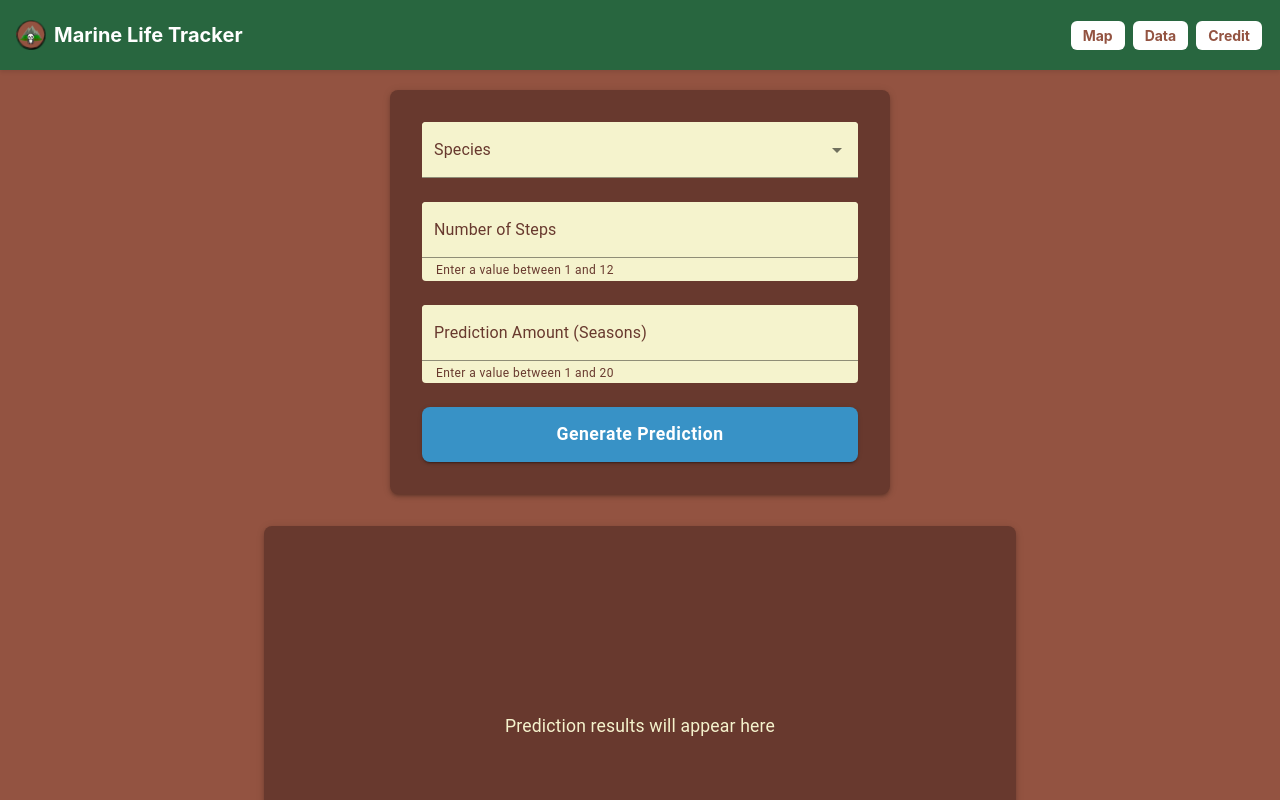
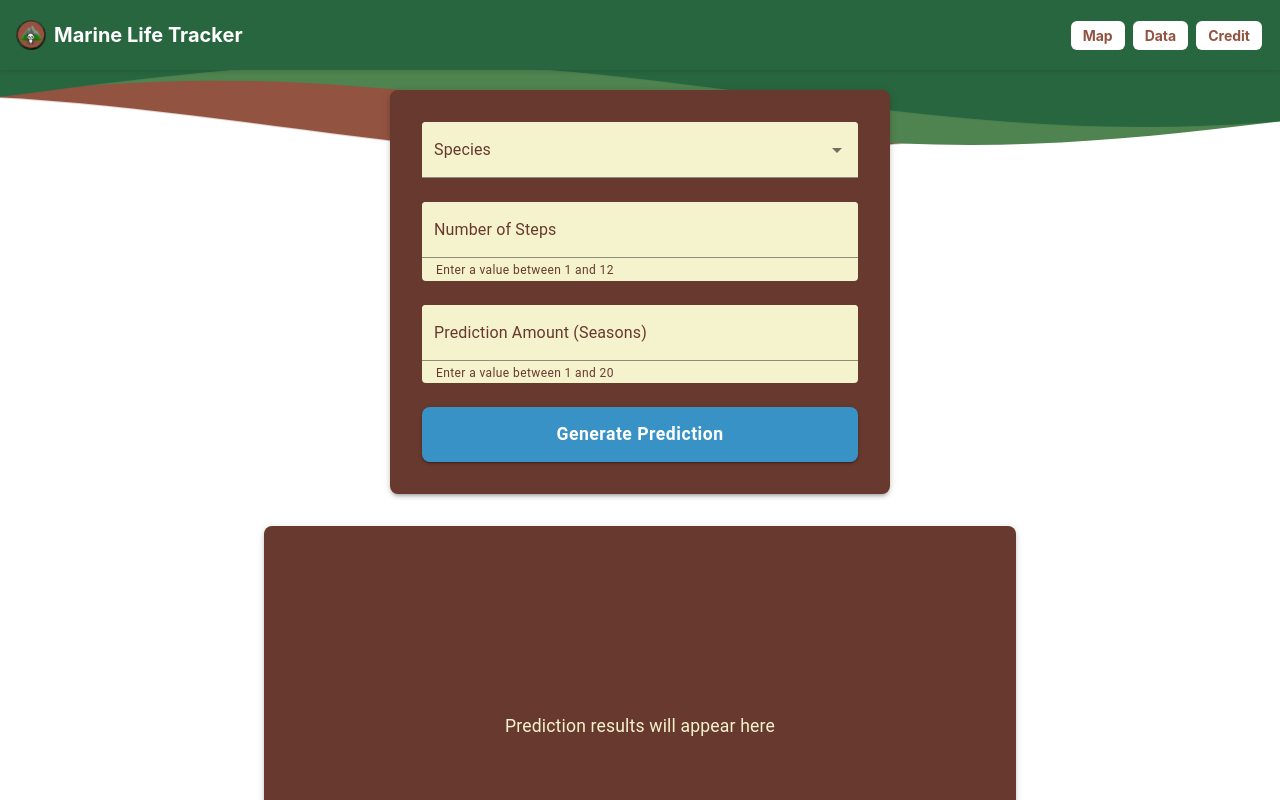
Before and after one commit to Cirbble/PolyHacks_2025, a React (Vite) app in the folder light_vibes_project/: page /data in a window 1280 px wide. Shown: the top 800 px of the page. Built offline with nearby package versions, Linux system fonts and the light colour scheme.

Commit message:
fixed spacing issues p1

```diff
--- a/light_vibes_project/src/App.css
+++ b/light_vibes_project/src/App.css
@@ -50,7 +50,7 @@
   overflow: hidden;
   line-height: 0;
   transform: rotate(180deg);
-  z-index: -1;
+  z-index: 0;
 }
 
 .onde {
@@ -113,6 +113,9 @@
   line-height: 40px;
   color: #FDFBD4;
   text-align: center;
+  z-index: 1;
+  background-color: #935341;
+  padding: 20px 0;
 }
 
 .content__container {
@@ -123,6 +126,7 @@
   display: flex;
   justify-content: center;
   align-items: center;
+  z-index: 1;
 }
 
 .content__container__text {
--- a/light_vibes_project/src/map.tsx
+++ b/light_vibes_project/src/map.tsx
@@ -308,12 +308,12 @@ const BiodiversityMap = () => {
 
     <div className="map-page">
       <div style={{
+        paddingTop: '100px',
         width: '100vw',
         height: '100vh',
         overflow: 'hidden',
         display: 'flex',
         flexDirection: 'column',
-        backgroundColor: '#935341',
         alignItems: 'center'
       }}>
         <TopBar />
--- a/light_vibes_project/src/pages/DataPage.tsx
+++ b/light_vibes_project/src/pages/DataPage.tsx
@@ -63,8 +63,7 @@ const DataPage = () => {
       sx={{
         width: '100%',
         minHeight: '100vh',
-        backgroundColor: '#935341',
-        paddingTop: '90px',
+        paddingTop: '170px',
         paddingBottom: '2rem',
         display: 'flex',
         flexDirection: 'column',
@@ -87,7 +86,8 @@ const DataPage = () => {
           alignItems: 'center',
           gap: 4,
           position: 'relative',
-          zIndex: 1
+          zIndex: 1,
+
         }}
       >
         <Typography
```
